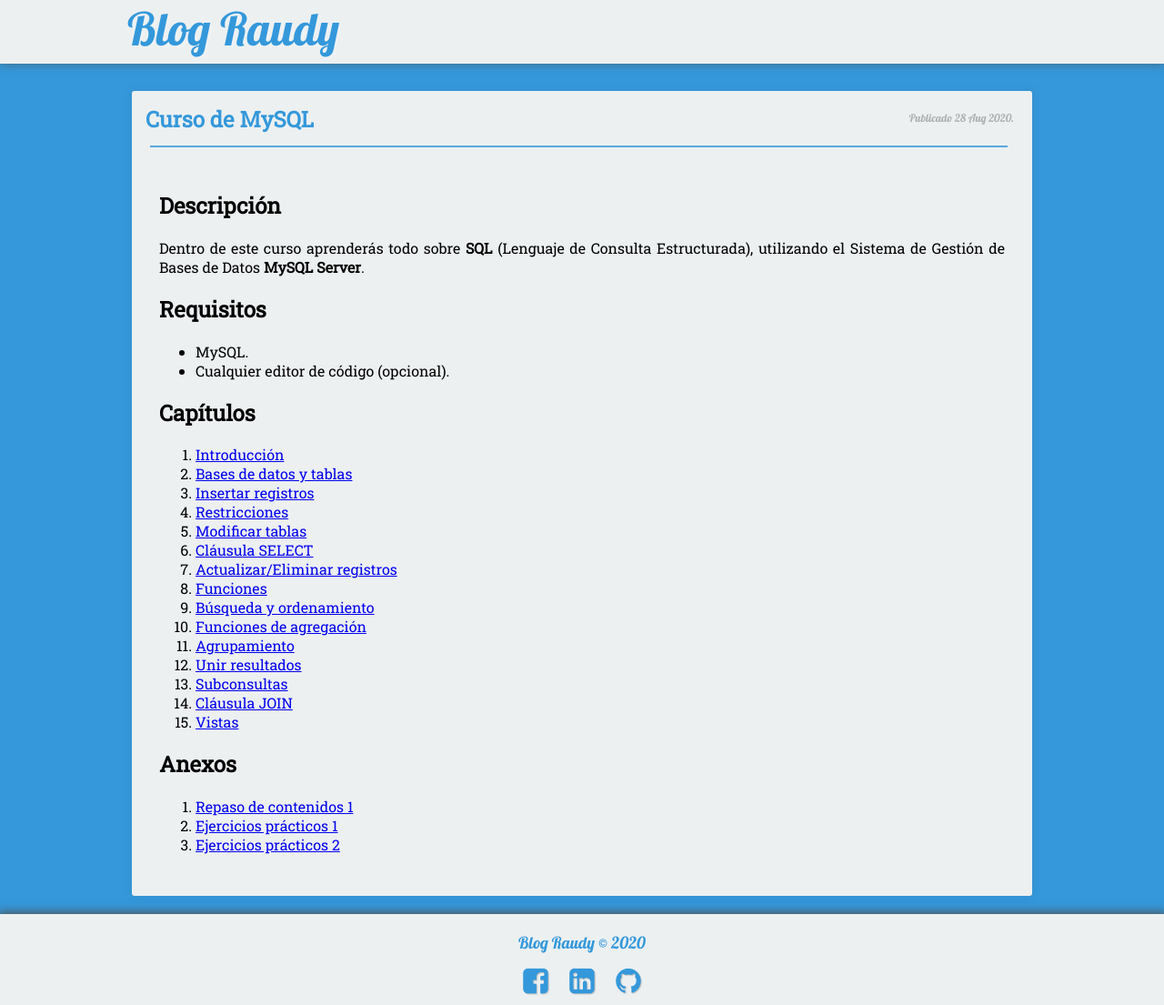
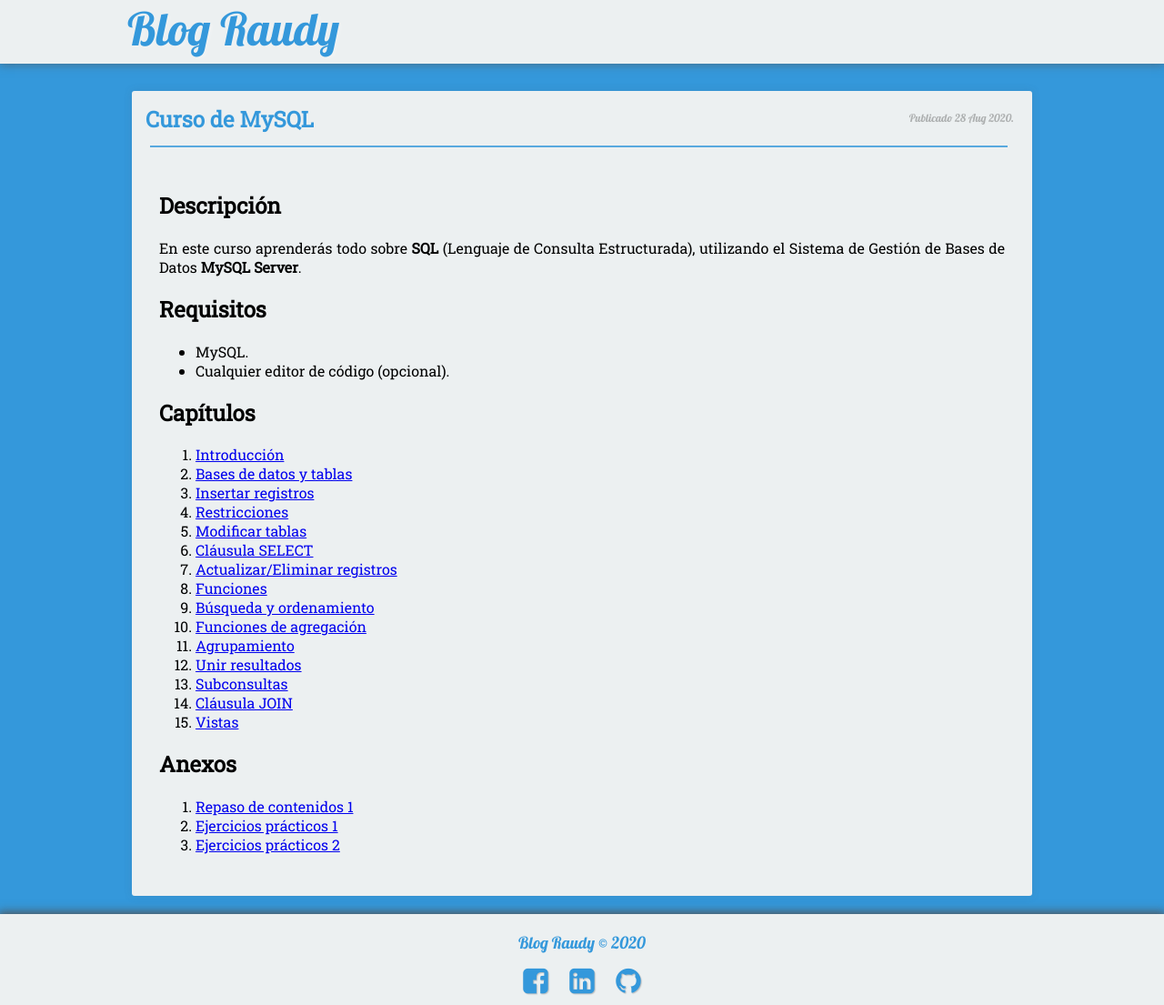
Before and after one commit to nisoto/Blog-anterior-2.0, a Jekyll site: the page built from _posts/2020-08-28-curso-mysql.md, in a window 1280 px wide. Shown: the whole page at 91% size. Built offline with Jekyll 4.4.1, drawn with Linux system fonts in a browser that asks for light colours; nearby versions of some CDN libraries.

Commit message:
Update 2020-08-28-curso-mysql.md

```diff
--- a/_posts/2020-08-28-curso-mysql.md
+++ b/_posts/2020-08-28-curso-mysql.md
@@ -11,7 +11,7 @@ tag:
 
 ## Descripción
 
-Dentro de este curso aprenderás todo sobre **SQL** (Lenguaje de Consulta Estructurada), utilizando el Sistema de Gestión de Bases de Datos **MySQL Server**.
+En este curso aprenderás todo sobre **SQL** (Lenguaje de Consulta Estructurada), utilizando el Sistema de Gestión de Bases de Datos **MySQL Server**.
 
 ## Requisitos
 
```
